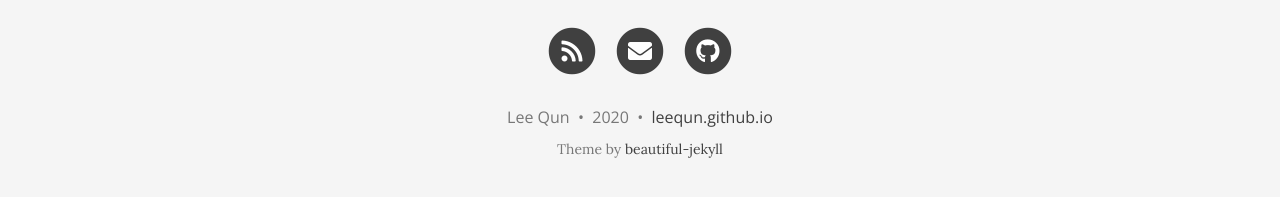
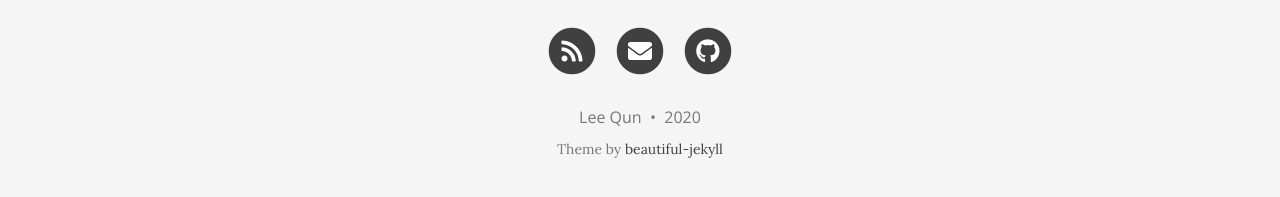
Before and after one commit to leequn/leequn.github.io, a Jekyll site: the page built from index.html, in a window 1280 px wide and 1225 px high. Shown: the part 1015-1212 px from the top of the window. Built offline with Jekyll 4.4.1, drawn with Linux system fonts in a browser that asks for light colours; nearby versions of some CDN libraries; the list of posts is cut into pages by our own code; some of the changed lines change nothing that is shown.

Commit message:
Update _config.yml

```diff
--- a/_config.yml
+++ b/_config.yml
@@ -67,7 +67,7 @@ share-links-active:
 
 # How to display the link to your website in the footer
 # Remove this if you don't want a link in the footer
-url-pretty: "leequn.github.io"
+#url-pretty: "leequn.github.io"
 
 # Create a "tags" index page and make tags on each post clickable
 link-tags: true
```
